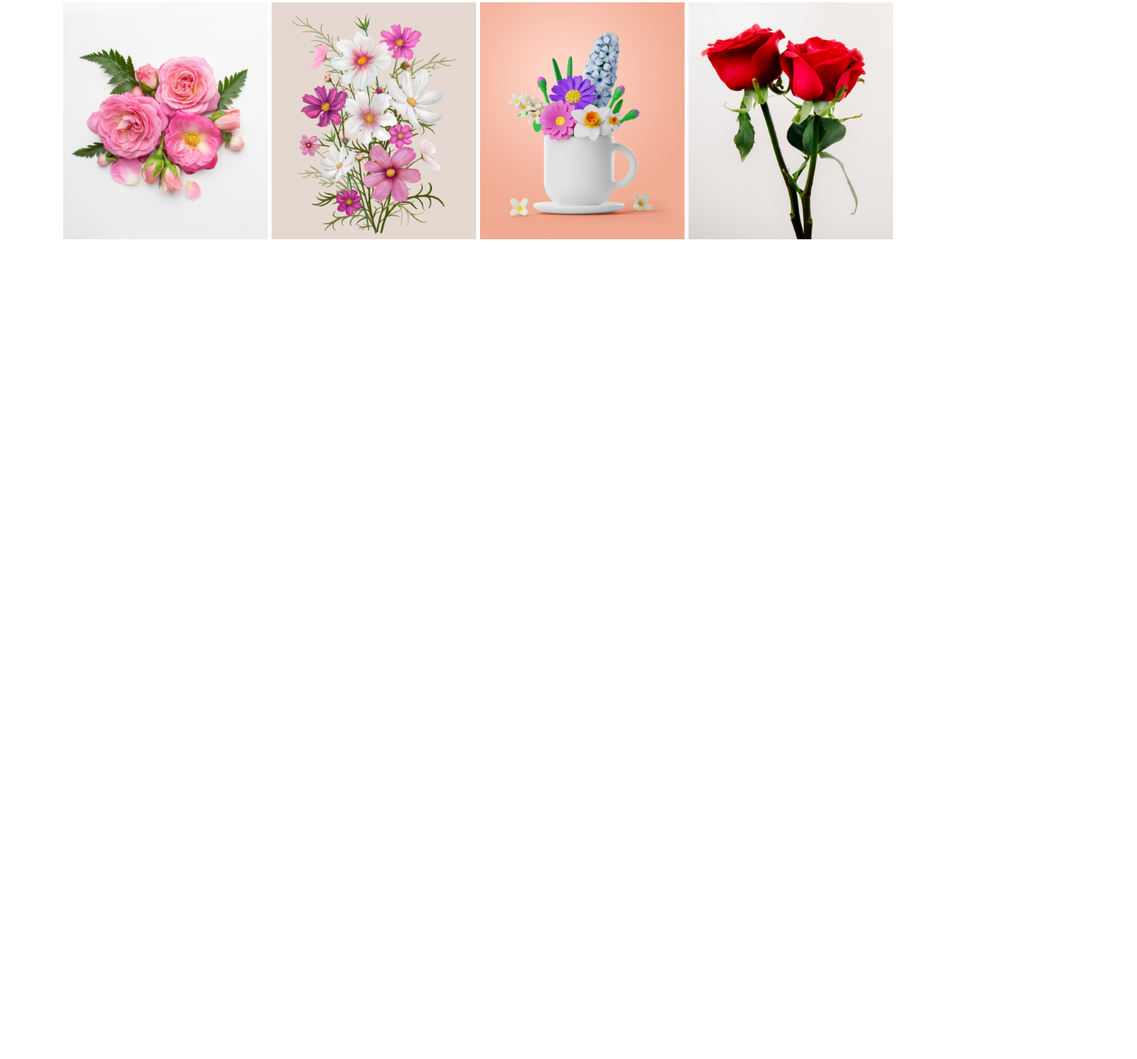
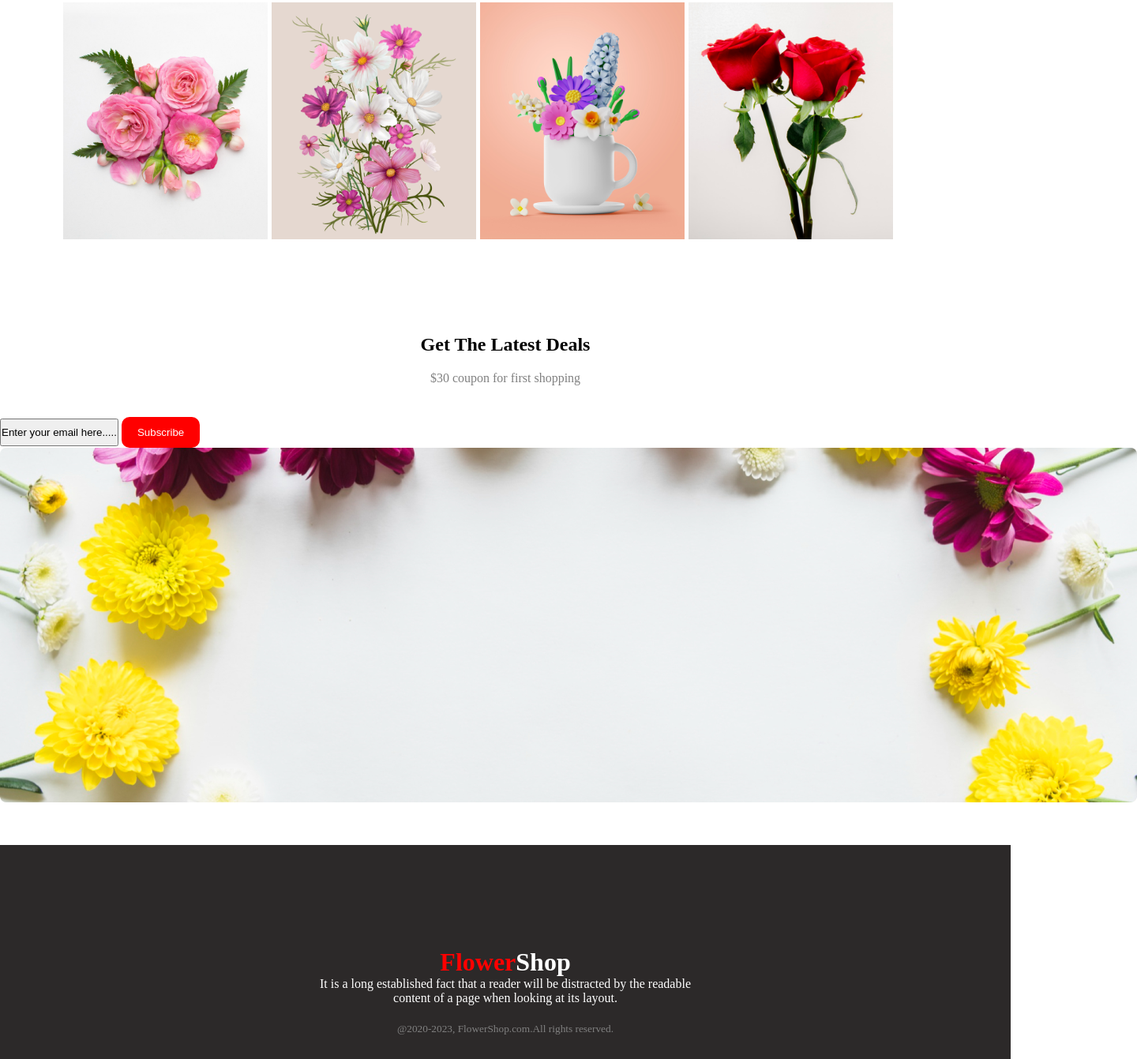
Before and after one commit to Tawkir711/flower-shop-website, a plain HTML site: page flower-shop-assignment-main/index.html in a window 1280 px wide. Shown: the part 2207-3548 px from the top of the page at 79% size, 1440 px wide, since content can reach past the window. Before the commit the page ends 2600 px from the top, so only its background shows below. Drawn offline with Linux system fonts and the light colour scheme.

Commit message:
added footer

```diff
--- a/flower-shop-assignment-main/index.html
+++ b/flower-shop-assignment-main/index.html
@@ -80,16 +80,22 @@
             </div>
         </section>
         <section>
-            <div class="bkgi">
-
-                <!-- <img  src="./Flower Asset/Rectangle 9.png" alt="">
-                    <h1 class="hd">Get The Latest Deals</h1>
-                <p class="para">$30 coupon for first shopping</p> -->
+            <div>
+                <h1 class="hd">Get The Latest Deals</h1>
+                <p class="para">$30 coupon for first shopping</p>
+                <button class="btn-two">Enter your email here.....</button>
+                <button class="btn">Subscribe</button>
+                <img src="./Flower Asset/Rectangle 9.png" alt="">
             </div>
         </section>
+
     </main>
     <footer>
-
+        <div class="black">
+            <h1 class="hd"><span class="bgm">Flower</span>Shop</h1>
+            <p class="lst">It is a long established fact that a reader will be distracted by the readable <br> content of a page when looking at its layout.</p>
+            <p class="para"><small>@2020-2023, FlowerShop.com.All rights reserved.</small></p>
+        </div>
     </footer>
 </body>
 </html>
--- a/flower-shop-assignment-main/styles/index.css
+++ b/flower-shop-assignment-main/styles/index.css
@@ -108,5 +108,22 @@ img add
 backgroun img add
 */
 .bkgi{
-    margin-top: 90px;
+    /* margin-top: 90px; */
+    /* height: 100vh; */
 }
+.btn-two{
+    height: 35px;
+
+}
+/*
+footer styles
+*/
+.black{
+    background-color: rgb(44, 41, 41);
+    padding: 10px;
+    color: white;
+    margin-top: 50px;
+}
+.lst{
+    text-align: center;
+}
```
